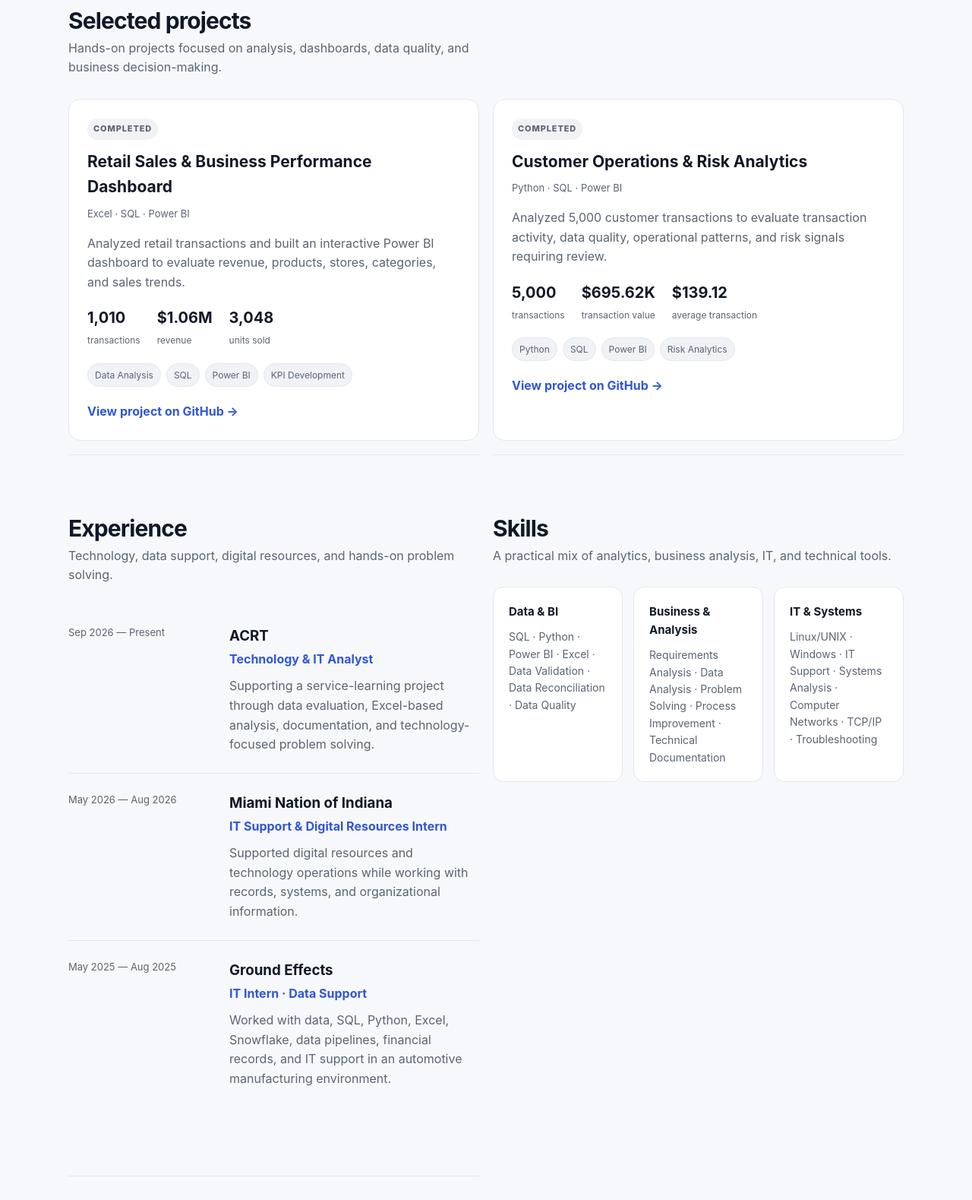
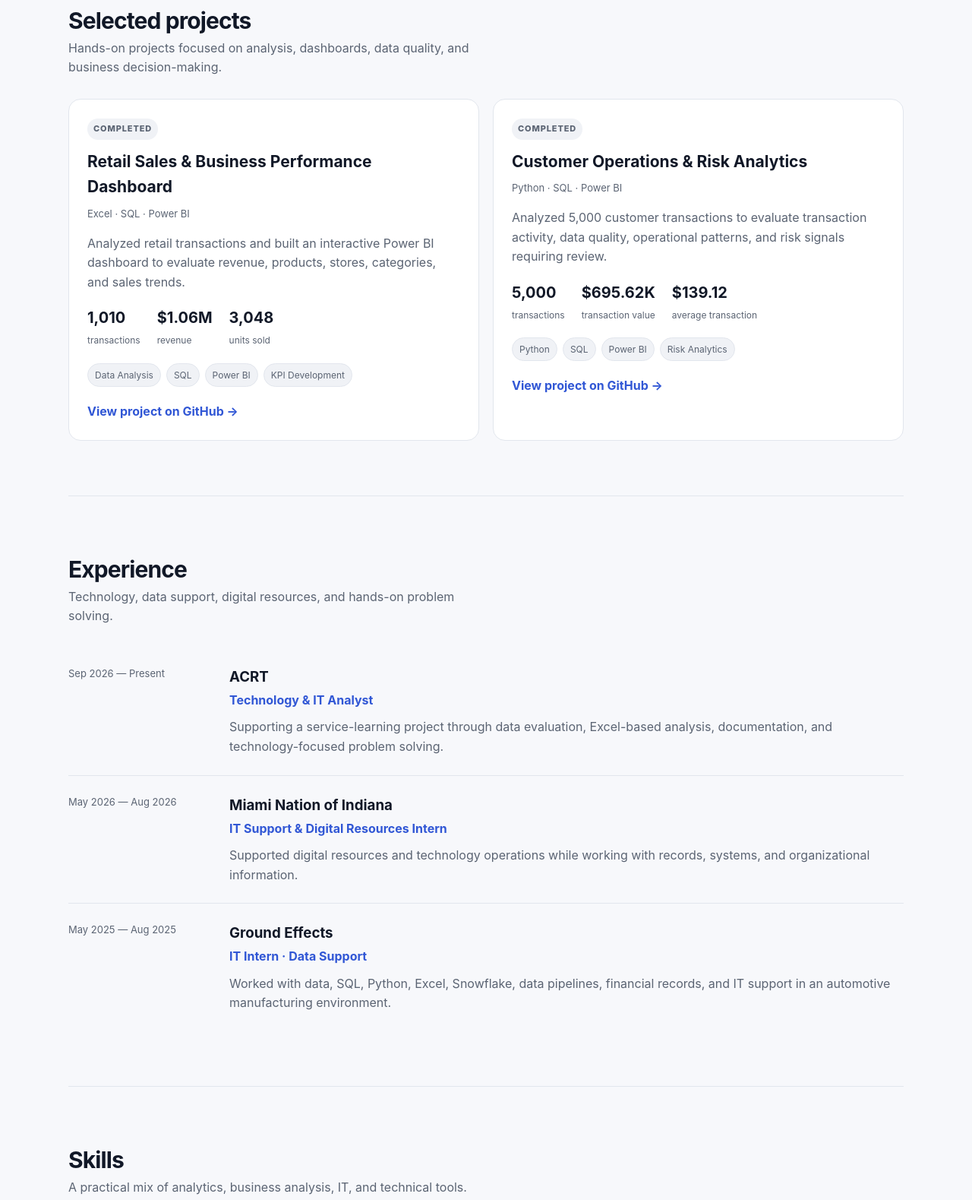
Before and after one commit to paramkaurzz/paramkaurzz.github.io, a plain HTML site: page index.html in a window 1280 px wide. Shown: the part 810-2389 px from the top of the page at 76% size. Drawn offline with Linux system fonts and the light colour scheme.

Commit message:
Refactor index.html for improved portfolio layout
Updated the index.html file to improve the structure and content of the portfolio webpage, including navigation, sections for projects, experience, skills, and contact information.

```diff
--- a/index.html
+++ b/index.html
@@ -1,4 +1,5 @@
 <!doctype html>
+
 <html lang="en">
 <head>
 <meta charset="utf-8">
@@ -6,33 +7,235 @@
 <title>Paramjit Sidhu | Data, Business & Technology</title>
 <style>
 :root{color-scheme:light dark;--bg:light-dark(#f7f8fb,#0b0e14);--surface:light-dark(#fff,#121722);--surface2:light-dark(#f0f2f6,#181e2a);--text:light-dark(#111827,#f5f7fb);--muted:light-dark(#5b6473,#aab3c2);--border:light-dark(#e2e6ed,#273042);--accent:light-dark(#3157d5,#7f9cff)}
-*{box-sizing:border-box}html{scroll-behavior:smooth}body{margin:0;font-family:Inter,ui-sans-serif,system-ui,-apple-system,BlinkMacSystemFont,"Segoe UI",sans-serif;background:var(--bg);color:var(--text);line-height:1.6}.root{min-height:100vh;background:var(--bg)}
-a{color:inherit;text-decoration:none}.wrap{width:min(1100px,92%);margin:auto}.nav{height:72px;display:flex;align-items:center;justify-content:space-between;border-bottom:1px solid var(--border)}.brand{font-weight:800;letter-spacing:-.02em}.navlinks{display:flex;gap:24px;color:var(--muted);font-size:14px}.navlinks a:hover{color:var(--text)}
-.hero{padding:92px 0 76px;max-width:850px}.eyebrow{font-size:13px;font-weight:700;color:var(--accent);letter-spacing:.12em;text-transform:uppercase}.hero h1{font-size:clamp(42px,7vw,76px);line-height:1.02;letter-spacing:-.055em;margin:14px 0 20px}.hero p{font-size:20px;color:var(--muted);max-width:720px;margin:0 0 30px}.buttons{display:flex;gap:12px;flex-wrap:wrap}.btn{padding:11px 17px;border:1px solid var(--border);border-radius:10px;background:var(--surface);font-weight:700;font-size:14px}.btn.primary{background:var(--text);color:var(--bg);border-color:var(--text)}
-section{padding:72px 0;border-top:1px solid var(--border)}.section-head{display:flex;justify-content:space-between;align-items:end;gap:24px;margin-bottom:28px}.section-head h2{font-size:30px;letter-spacing:-.03em;margin:0}.section-head p{color:var(--muted);margin:0;max-width:560px}.grid{display:grid;grid-template-columns:repeat(2,minmax(0,1fr));gap:18px}.card{background:var(--surface);border:1px solid var(--border);border-radius:16px;padding:24px}.card h3{margin:0 0 8px;font-size:21px}.card p{color:var(--muted);margin:8px 0 18px}.meta{font-size:13px;color:var(--muted);margin-bottom:16px}.tags{display:flex;flex-wrap:wrap;gap:7px;margin-bottom:20px}.tag{background:var(--surface2);border:1px solid var(--border);border-radius:999px;padding:5px 9px;font-size:12px;color:var(--muted)}.results{display:flex;gap:22px;flex-wrap:wrap;margin:18px 0}.result strong{display:block;font-size:20px}.result span{font-size:12px;color:var(--muted)}.card-link{font-weight:750;color:var(--accent)}.status{display:inline-block;font-size:11px;font-weight:800;text-transform:uppercase;letter-spacing:.08em;padding:5px 8px;border-radius:999px;background:var(--surface2);color:var(--muted);margin-bottom:12px}
-.exp{display:grid;grid-template-columns:180px 1fr;gap:32px;padding:24px 0;border-bottom:1px solid var(--border)}.exp:last-child{border-bottom:0}.date{font-size:13px;color:var(--muted)}.exp h3{margin:0 0 3px}.exp .role{color:var(--accent);font-weight:700}.exp p{color:var(--muted);margin:10px 0 0}.skills{display:grid;grid-template-columns:repeat(3,1fr);gap:14px}.skillbox{padding:20px;background:var(--surface);border:1px solid var(--border);border-radius:14px}.skillbox h3{font-size:15px;margin:0 0 10px}.skillbox p{font-size:14px;color:var(--muted);margin:0}.footer{padding:55px 0 70px;color:var(--muted);font-size:14px}.contact{display:flex;gap:12px;flex-wrap:wrap}
-@media(max-width:720px){.navlinks{display:none}.hero{padding:65px 0}.grid,.skills{grid-template-columns:1fr}.exp{grid-template-columns:1fr;gap:8px}.section-head{display:block}.section-head p{margin-top:8px}.hero p{font-size:18px}}
+*{box-sizing:border-box}
+html{scroll-behavior:smooth}
+body{margin:0;font-family:Inter,ui-sans-serif,system-ui,-apple-system,BlinkMacSystemFont,"Segoe UI",sans-serif;background:var(--bg);color:var(--text);line-height:1.6}
+.root{min-height:100vh;background:var(--bg)}
+a{color:inherit;text-decoration:none}
+.wrap{width:min(1100px,92%);margin:auto}
+.nav{height:72px;display:flex;align-items:center;justify-content:space-between;border-bottom:1px solid var(--border)}
+.brand{font-weight:800;letter-spacing:-.02em}
+.navlinks{display:flex;gap:24px;color:var(--muted);font-size:14px}
+.navlinks a:hover{color:var(--text)}
+.hero{padding:92px 0 76px;max-width:850px}
+.eyebrow{font-size:13px;font-weight:700;color:var(--accent);letter-spacing:.12em;text-transform:uppercase}
+.hero h1{font-size:clamp(42px,7vw,76px);line-height:1.02;letter-spacing:-.055em;margin:14px 0 20px}
+.hero p{font-size:20px;color:var(--muted);max-width:720px;margin:0 0 30px}
+.buttons{display:flex;gap:12px;flex-wrap:wrap}
+.btn{padding:11px 17px;border:1px solid var(--border);border-radius:10px;background:var(--surface);font-weight:700;font-size:14px}
+.btn.primary{background:var(--text);color:var(--bg);border-color:var(--text)}
+section{padding:72px 0;border-top:1px solid var(--border)}
+.section-head{display:flex;justify-content:space-between;align-items:end;gap:24px;margin-bottom:28px}
+.section-head h2{font-size:30px;letter-spacing:-.03em;margin:0}
+.section-head p{color:var(--muted);margin:0;max-width:560px}
+.grid{display:grid;grid-template-columns:repeat(2,minmax(0,1fr));gap:18px}
+.card{background:var(--surface);border:1px solid var(--border);border-radius:16px;padding:24px}
+.card h3{margin:0 0 8px;font-size:21px}
+.card p{color:var(--muted);margin:8px 0 18px}
+.meta{font-size:13px;color:var(--muted);margin-bottom:16px}
+.tags{display:flex;flex-wrap:wrap;gap:7px;margin-bottom:20px}
+.tag{background:var(--surface2);border:1px solid var(--border);border-radius:999px;padding:5px 9px;font-size:12px;color:var(--muted)}
+.results{display:flex;gap:22px;flex-wrap:wrap;margin:18px 0}
+.result strong{display:block;font-size:20px}
+.result span{font-size:12px;color:var(--muted)}
+.card-link{font-weight:750;color:var(--accent)}
+.status{display:inline-block;font-size:11px;font-weight:800;text-transform:uppercase;letter-spacing:.08em;padding:5px 8px;border-radius:999px;background:var(--surface2);color:var(--muted);margin-bottom:12px}
+.exp{display:grid;grid-template-columns:180px 1fr;gap:32px;padding:24px 0;border-bottom:1px solid var(--border)}
+.exp:last-child{border-bottom:0}
+.date{font-size:13px;color:var(--muted)}
+.exp h3{margin:0 0 3px}
+.exp .role{color:var(--accent);font-weight:700}
+.exp p{color:var(--muted);margin:10px 0 0}
+.skills{display:grid;grid-template-columns:repeat(3,1fr);gap:14px}
+.skillbox{padding:20px;background:var(--surface);border:1px solid var(--border);border-radius:14px}
+.skillbox h3{font-size:15px;margin:0 0 10px}
+.skillbox p{font-size:14px;color:var(--muted);margin:0}
+.footer{padding:55px 0 70px;color:var(--muted);font-size:14px}
+.contact{display:flex;gap:12px;flex-wrap:wrap}
+@media(max-width:720px){
+.navlinks{display:none}
+.hero{padding:65px 0}
+.grid,.skills{grid-template-columns:1fr}
+.exp{grid-template-columns:1fr;gap:8px}
+.section-head{display:block}
+.section-head p{margin-top:8px}
+.hero p{font-size:18px}
+}
 </style>
 </head>
+
 <body>
 <div class="root">
 <div class="wrap">
-<nav class="nav"><a class="brand" href="#top">Paramjit Sidhu</a><div class="navlinks"><a href="#projects">Projects</a><a href="#experience">Experience</a><a href="#skills">Skills</a><a href="#contact">Contact</a></div></nav>
+
+<nav class="nav">
+<a class="brand" href="#top">Paramjit Sidhu</a>
+<div class="navlinks">
+<a href="#projects">Projects</a>
+<a href="#experience">Experience</a>
+<a href="#skills">Skills</a>
+<a href="#contact">Contact</a>
+</div>
+</nav>
+
 <main id="top">
+
 <section style="border-top:0;padding-top:0">
-<div class="hero"><div class="eyebrow">Computer Science · Data · Business · Technology</div><h1>Turning data and technology into useful business solutions.</h1><p>Computer Science student at the University of Windsor building practical analytics, business intelligence, IT, and technology projects.</p><div class="buttons"><a class="btn primary" href="#projects">View projects</a><a class="btn" href="https://github.com/paramkaurzz" target="_blank" rel="noopener">GitHub</a><a class="btn" href="https://www.linkedin.com/in/paramjit-sidhu-k/" target="_blank" rel="noopener">LinkedIn</a></div></div>
+<div class="hero">
+<div class="eyebrow">Computer Science · Data · Business · Technology</div>
+<h1>Turning data and technology into useful business solutions.</h1>
+<p>Computer Science student at the University of Windsor building practical analytics, business intelligence, IT, and technology projects.</p>
+<div class="buttons">
+<a class="btn primary" href="#projects">View projects</a>
+<a class="btn" href="https://github.com/paramkaurzz" target="_blank" rel="noopener">GitHub</a>
+<a class="btn" href="https://www.linkedin.com/in/paramjit-sidhu-k/" target="_blank" rel="noopener">LinkedIn</a>
+</div>
+</div>
 </section>
-<section id="projects"><div class="section-head"><div><h2>Selected projects</h2><p>Hands-on projects focused on analysis, dashboards, data quality, and business decision-making.</p></div></div><div class="grid">
-<article class="card"><div class="status">Completed</div><h3>Retail Sales & Business Performance Dashboard</h3><div class="meta">Excel · SQL · Power BI</div><p>Analyzed retail transactions and built an interactive Power BI dashboard to evaluate revenue, products, stores, categories, and sales trends.</p><div class="results"><div class="result"><strong>1,010</strong><span>transactions</span></div><div class="result"><strong>$1.06M</strong><span>revenue</span></div><div class="result"><strong>3,048</strong><span>units sold</span></div></div><div class="tags"><span class="tag">Data Analysis</span><span class="tag">SQL</span><span class="tag">Power BI</span><span class="tag">KPI Development</span></div><a class="card-link" href="https://github.com/paramkaurzz/retail-sales-dashboard" target="_blank" rel="noopener">View project on GitHub →</a></article>
-<article class="card"><div class="status">Completed</div><h3>Customer Operations & Risk Analytics</h3><div class="meta">Python · SQL · Power BI</div><p>Analyzed 5,000 customer transactions to evaluate transaction activity, data quality, operational patterns, and risk signals requiring review.</p><div class="results"><div class="result"><strong>5,000</strong><span>transactions</span></div><div class="result"><strong>$695.62K</strong><span>transaction value</span></div><div class="result"><strong>$139.12</strong><span>average transaction</span></div></div><div class="tags"><span class="tag">Python</span><span class="tag">SQL</span><span class="tag">Power BI</span><span class="tag">Risk Analytics</span></div><a class="card-link" href="https://github.com/paramkaurzz/customer-operations-risk" target="_blank" rel="noopener">View project on GitHub →</a></article>
-<section id="experience"><div class="section-head"><div><h2>Experience</h2><p>Technology, data support, digital resources, and hands-on problem solving.</p></div></div>
-<div class="exp"><div class="date">Sep 2026 — Present</div><div><h3>ACRT</h3><div class="role">Technology & IT Analyst</div><p>Supporting a service-learning project through data evaluation, Excel-based analysis, documentation, and technology-focused problem solving.</p></div></div>
-<div class="exp"><div class="date">May 2026 — Aug 2026</div><div><h3>Miami Nation of Indiana</h3><div class="role">IT Support & Digital Resources Intern</div><p>Supported digital resources and technology operations while working with records, systems, and organizational information.</p></div></div>
-<div class="exp"><div class="date">May 2025 — Aug 2025</div><div><h3>Ground Effects</h3><div class="role">IT Intern · Data Support</div><p>Worked with data, SQL, Python, Excel, Snowflake, data pipelines, financial records, and IT support in an automotive manufacturing environment.</p></div></div>
+
+<section id="projects">
+<div class="section-head">
+<div>
+<h2>Selected projects</h2>
+<p>Hands-on projects focused on analysis, dashboards, data quality, and business decision-making.</p>
+</div>
+</div>
+
+<div class="grid">
+
+<article class="card">
+<div class="status">Completed</div>
+<h3>Retail Sales & Business Performance Dashboard</h3>
+<div class="meta">Excel · SQL · Power BI</div>
+<p>Analyzed retail transactions and built an interactive Power BI dashboard to evaluate revenue, products, stores, categories, and sales trends.</p>
+
+<div class="results">
+<div class="result"><strong>1,010</strong><span>transactions</span></div>
+<div class="result"><strong>$1.06M</strong><span>revenue</span></div>
+<div class="result"><strong>3,048</strong><span>units sold</span></div>
+</div>
+
+<div class="tags">
+<span class="tag">Data Analysis</span>
+<span class="tag">SQL</span>
+<span class="tag">Power BI</span>
+<span class="tag">KPI Development</span>
+</div>
+
+<a class="card-link" href="https://github.com/paramkaurzz/retail-sales-dashboard" target="_blank" rel="noopener">View project on GitHub →</a>
+
+</article>
+
+<article class="card">
+<div class="status">Completed</div>
+<h3>Customer Operations & Risk Analytics</h3>
+<div class="meta">Python · SQL · Power BI</div>
+<p>Analyzed 5,000 customer transactions to evaluate transaction activity, data quality, operational patterns, and risk signals requiring review.</p>
+
+<div class="results">
+<div class="result"><strong>5,000</strong><span>transactions</span></div>
+<div class="result"><strong>$695.62K</strong><span>transaction value</span></div>
+<div class="result"><strong>$139.12</strong><span>average transaction</span></div>
+</div>
+
+<div class="tags">
+<span class="tag">Python</span>
+<span class="tag">SQL</span>
+<span class="tag">Power BI</span>
+<span class="tag">Risk Analytics</span>
+</div>
+
+<a class="card-link" href="https://github.com/paramkaurzz/customer-operations-risk" target="_blank" rel="noopener">View project on GitHub →</a>
+
+</article>
+
+</div>
 </section>
-<section id="skills"><div class="section-head"><div><h2>Skills</h2><p>A practical mix of analytics, business analysis, IT, and technical tools.</p></div></div><div class="skills"><div class="skillbox"><h3>Data & BI</h3><p>SQL · Python · Power BI · Excel · Data Validation · Data Reconciliation · Data Quality</p></div><div class="skillbox"><h3>Business & Analysis</h3><p>Requirements Analysis · Data Analysis · Problem Solving · Process Improvement · Technical Documentation</p></div><div class="skillbox"><h3>IT & Systems</h3><p>Linux/UNIX · Windows · IT Support · Systems Analysis · Computer Networks · TCP/IP · Troubleshooting</p></div></div></section>
-<section id="contact"><div class="section-head"><div><h2>Let’s connect</h2><p>Open to new-grad opportunities across data, business technology, IT, analytics, and technology roles.</p></div></div><div class="contact"><a class="btn primary" href="https://www.linkedin.com/in/paramjit-sidhu-k/" target="_blank" rel="noopener">LinkedIn</a><a class="btn" href="https://github.com/paramkaurzz" target="_blank" rel="noopener">GitHub</a></div></section>
+
+<section id="experience">
+<div class="section-head">
+<div>
+<h2>Experience</h2>
+<p>Technology, data support, digital resources, and hands-on problem solving.</p>
+</div>
+</div>
+
+<div class="exp">
+<div class="date">Sep 2026 — Present</div>
+<div>
+<h3>ACRT</h3>
+<div class="role">Technology & IT Analyst</div>
+<p>Supporting a service-learning project through data evaluation, Excel-based analysis, documentation, and technology-focused problem solving.</p>
+</div>
+</div>
+
+<div class="exp">
+<div class="date">May 2026 — Aug 2026</div>
+<div>
+<h3>Miami Nation of Indiana</h3>
+<div class="role">IT Support & Digital Resources Intern</div>
+<p>Supported digital resources and technology operations while working with records, systems, and organizational information.</p>
+</div>
+</div>
+
+<div class="exp">
+<div class="date">May 2025 — Aug 2025</div>
+<div>
+<h3>Ground Effects</h3>
+<div class="role">IT Intern · Data Support</div>
+<p>Worked with data, SQL, Python, Excel, Snowflake, data pipelines, financial records, and IT support in an automotive manufacturing environment.</p>
+</div>
+</div>
+
+</section>
+
+<section id="skills">
+<div class="section-head">
+<div>
+<h2>Skills</h2>
+<p>A practical mix of analytics, business analysis, IT, and technical tools.</p>
+</div>
+</div>
+
+<div class="skills">
+
+<div class="skillbox">
+<h3>Data & BI</h3>
+<p>SQL · Python · Power BI · Excel · Data Validation · Data Reconciliation · Data Quality</p>
+</div>
+
+<div class="skillbox">
+<h3>Business & Analysis</h3>
+<p>Requirements Analysis · Data Analysis · Problem Solving · Process Improvement · Technical Documentation</p>
+</div>
+
+<div class="skillbox">
+<h3>IT & Systems</h3>
+<p>Linux/UNIX · Windows · IT Support · Systems Analysis · Computer Networks · TCP/IP · Troubleshooting</p>
+</div>
+
+</div>
+</section>
+
+<section id="contact">
+<div class="section-head">
+<div>
+<h2>Let’s connect</h2>
+<p>Open to new-grad opportunities across data, business technology, IT, analytics, and technology roles.</p>
+</div>
+</div>
+
+<div class="contact">
+<a class="btn primary" href="https://www.linkedin.com/in/paramjit-sidhu-k/" target="_blank" rel="noopener">LinkedIn</a>
+<a class="btn" href="https://github.com/paramkaurzz" target="_blank" rel="noopener">GitHub</a>
+</div>
+</section>
+
 </main>
+
 <footer class="footer">© 2026 Paramjit Sidhu · Portfolio preview</footer>
-</div></div>
-</body></html>
+
+</div>
+</div>
+</body>
+</html>
```
